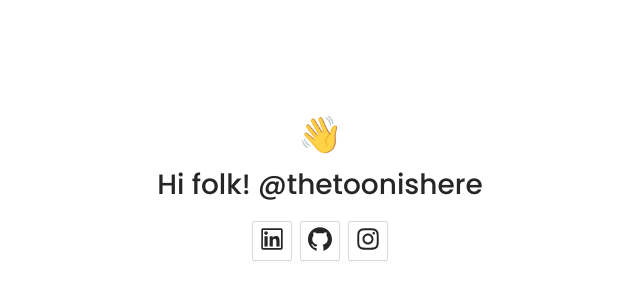
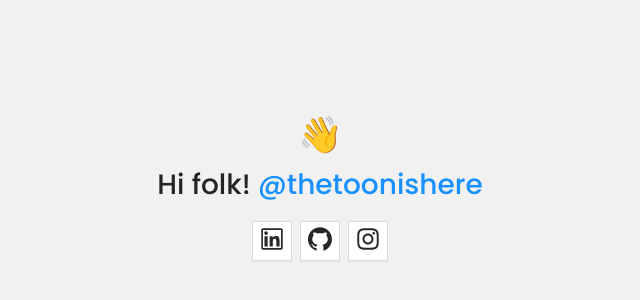
Before and after one commit to tchala120/thetoonishere, a Next.js app: page / in a window 1280 px wide. Shown: the part 216-516 px from the top of the page, without its empty margins (320-960 px from the left). Built offline with nearby package versions, Linux system fonts and the light colour scheme.

Commit message:
feat: Adjust style for body and a tag

```diff
--- a/styles/globals.css
+++ b/styles/globals.css
@@ -5,11 +5,12 @@ body {
   padding: 0;
   margin: 0;
   font-family: Poppins, sans-serif;
+  background: #f1f1f1;
+  color: #151515;
 }
 
 a {
-  color: inherit;
-  text-decoration: none;
+  color: #1890ff;
 }
 
 * {
```
